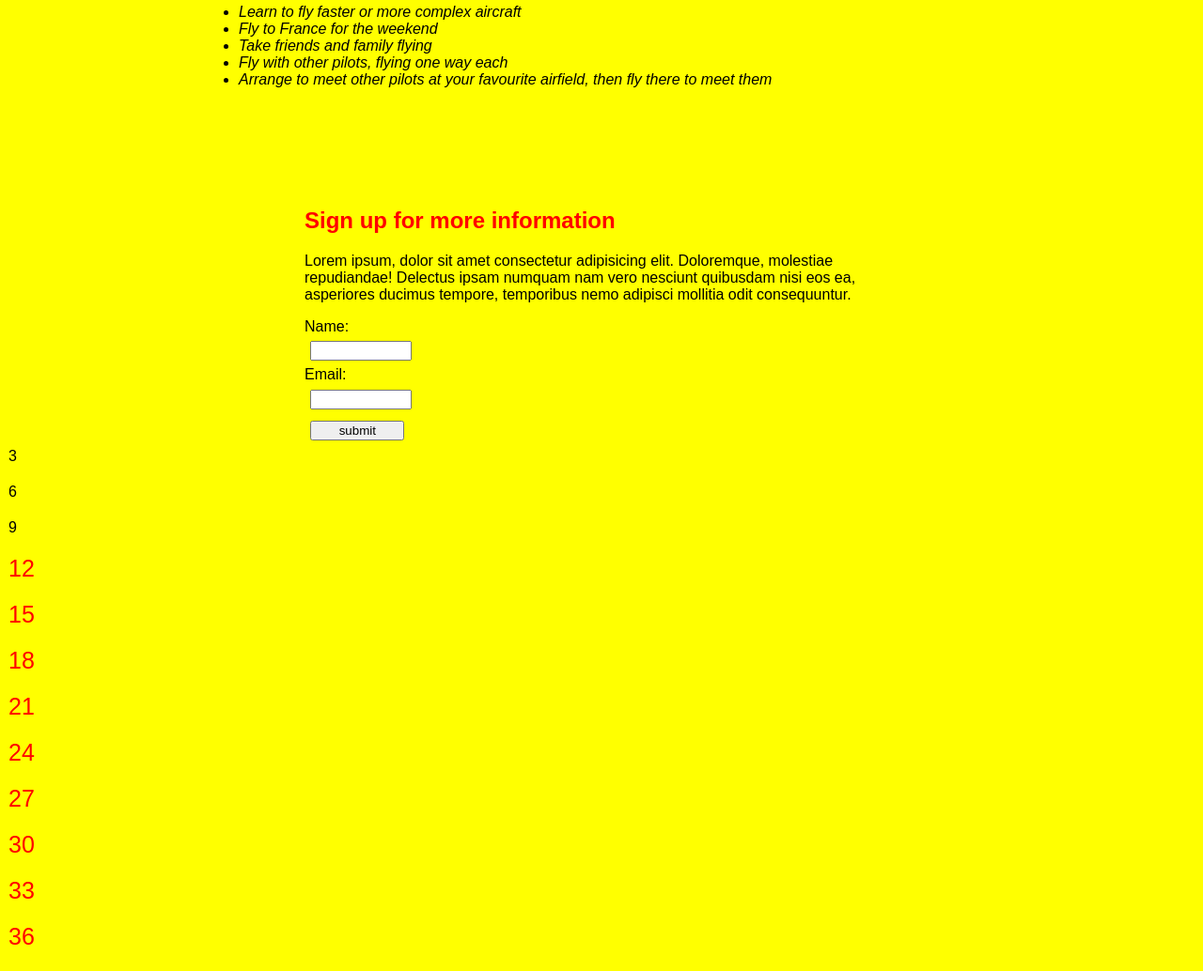
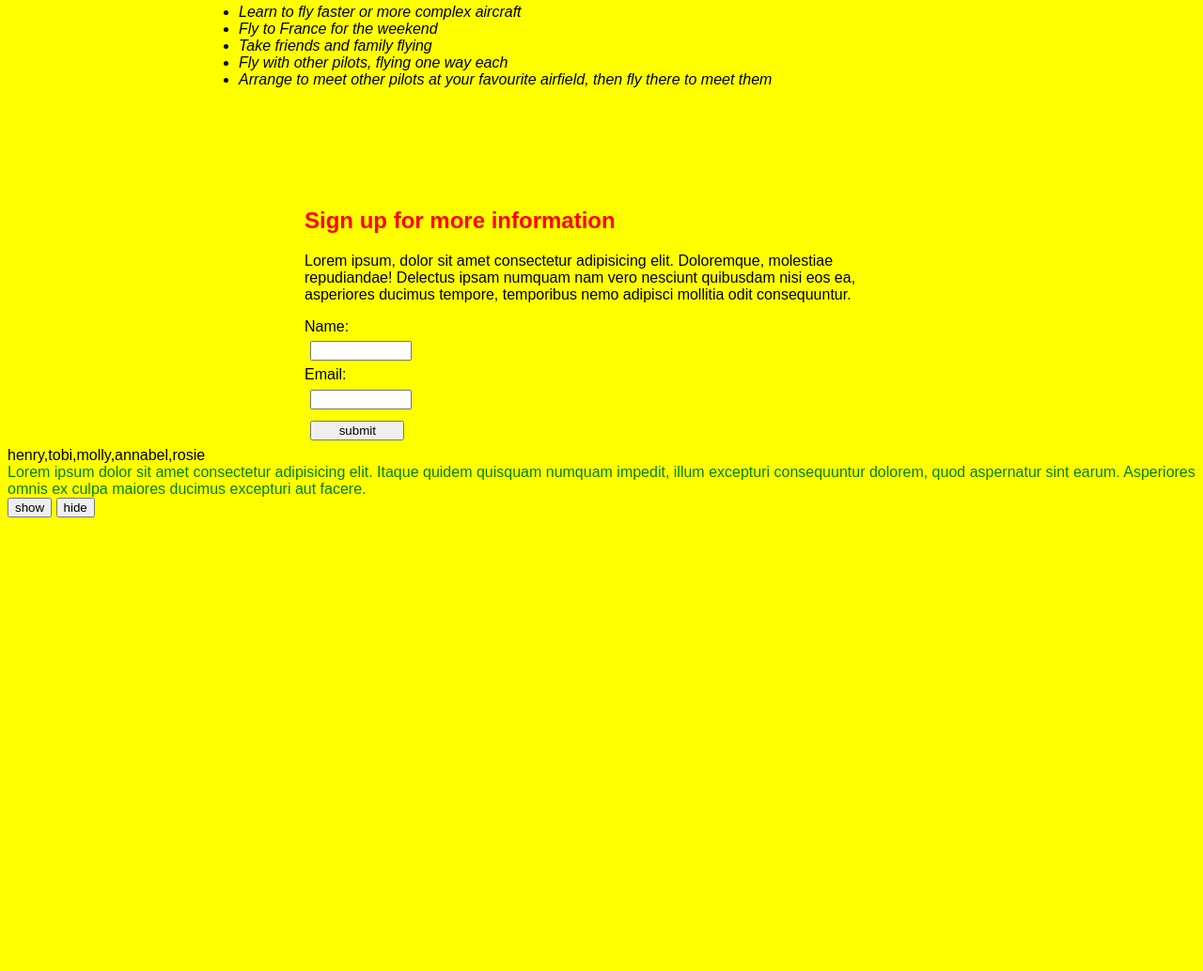
Before and after one commit to henry-salliss/qawebcourse2, a plain HTML site: page htmlcss/index.html in a window 1280 px wide. Shown: the part 777-1811 px from the top of the page at 94% size. After the commit the page ends 1336 px from the top, so only its background shows below. Drawn offline with Linux system fonts and the light colour scheme.

Commit message:
completed last two labs

```diff
--- a/htmlcss/index.html
+++ b/htmlcss/index.html
@@ -8,7 +8,7 @@
 	<script src="script.js" defer></script>
 </head>
 
-<body>
+<body onload="document.getElementById('test').style.color = 'green'">
 
 <!-- <h2>Table of Contents</h2> -->
 <ul id="toc">
@@ -16,6 +16,7 @@
 	<li><a href="#get-licence">How to get your licence</a></li>
 	<li><a href="#things-to-do">Things to do with your licence</a></li>
 </ul>
+
 <div id="main-page">
 	<button onclick="confirm('Are you sure?')">Delete</button>
 
@@ -139,7 +140,9 @@
 
 <div id="divNames"></div>
 
-
+<div id="test">Lorem ipsum dolor sit amet consectetur adipisicing elit. Itaque quidem quisquam numquam impedit, illum excepturi consequuntur dolorem, quod aspernatur sint earum. Asperiores omnis ex culpa maiores ducimus excepturi aut facere.</div>
+<button>show</button>
+<button>hide</button>
 </body>
 
 </html>
--- a/htmlcss/script.js
+++ b/htmlcss/script.js
@@ -64,20 +64,20 @@ console.log(div)
 
 // lab 4 and 5
 
-// const getNames = () => {
-//     const names = ['henry', 'tobi', 'molly', 'annabel', 'rosie']
-//     const ages = [21,21,21,24,27]
-//     let result = ''
-//     for(let i = 0; i < names.length; i++){
-//         result += `${names[i]} `;
+const getNames = () => {
+    const names = ['henry', 'tobi', 'molly', 'annabel', 'rosie']
+    const ages = [21,21,21,24,27]
+    let result = ''
+    for(let i = 0; i < names.length; i++){
+        result += `${names[i]} `;
 
-//         div.innerHTML = names;
-//     }
+        div.innerHTML = names;
+    }
 
-//     return result;
-// }
+    return result;
+}
 
-// const names = getNames();
+const names = getNames();
 
 
 
@@ -92,3 +92,32 @@ const bigNumbers = () => {
 }
 
 bigNumbers();
+
+
+const json = `{
+    "glossary": {
+        "title": "example glossary",
+		"GlossDiv": {
+            "title": "S",
+			"GlossList": {
+                "GlossEntry": {
+                    "ID": "SGML",
+					"SortAs": "SGML",
+					"GlossTerm": "Standard Generalized Markup Language",
+					"Acronym": "SGML",
+					"Abbrev": "ISO 8879:1986",
+					"GlossDef": {
+                        "para": "A meta-markup language, used to create markup languages such as DocBook.",
+						"GlossSeeAlso": ["GML", "XML"]
+                    },
+					"GlossSee": "markup"
+                }
+            }
+        }
+    }
+}`
+const parsedJSON = JSON.parse(json)
+console.log(parsedJSON)
+console.log(parsedJSON.glossary.title)
+// console.log(json.glossary.title)
+// console.log(json.glossary.GlossDef.para)
```
